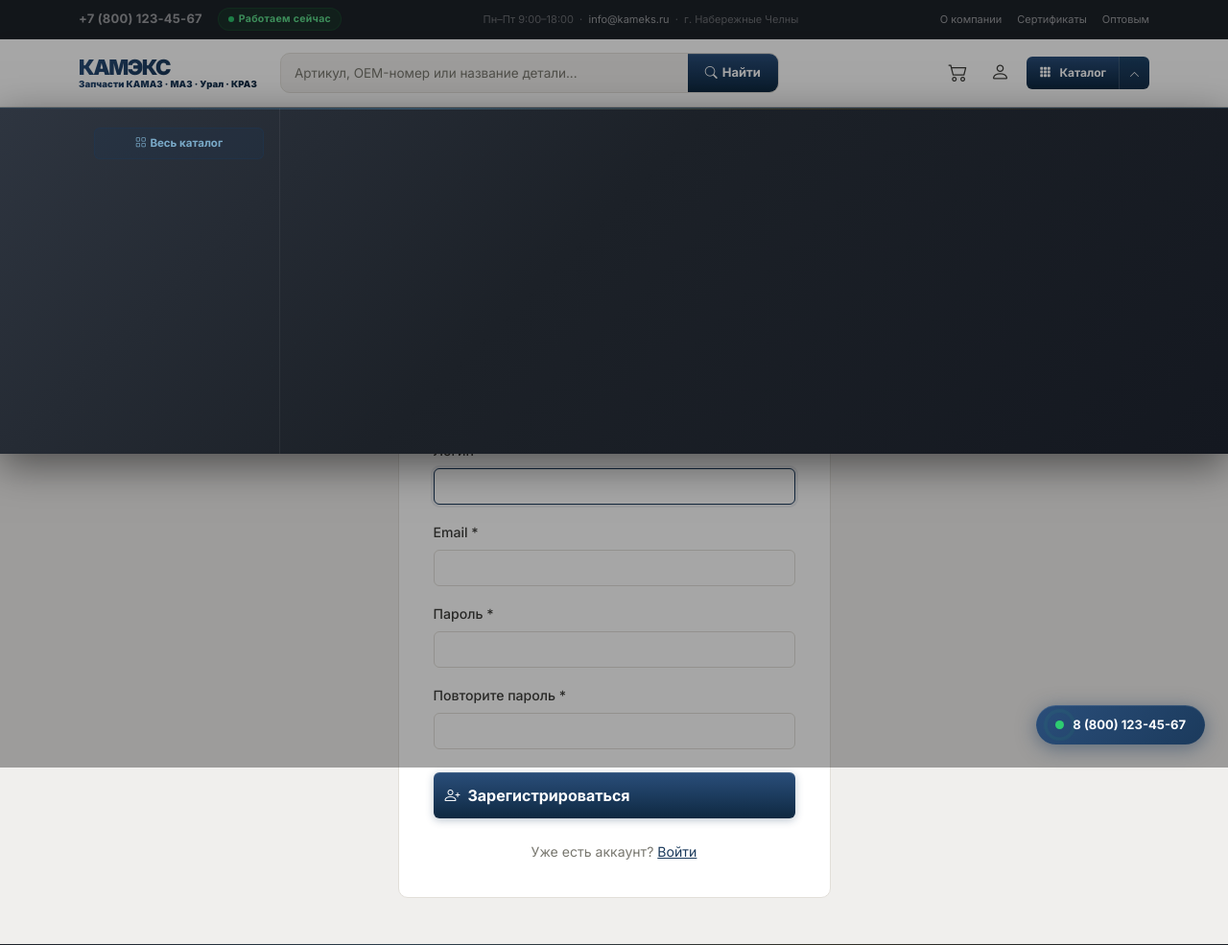
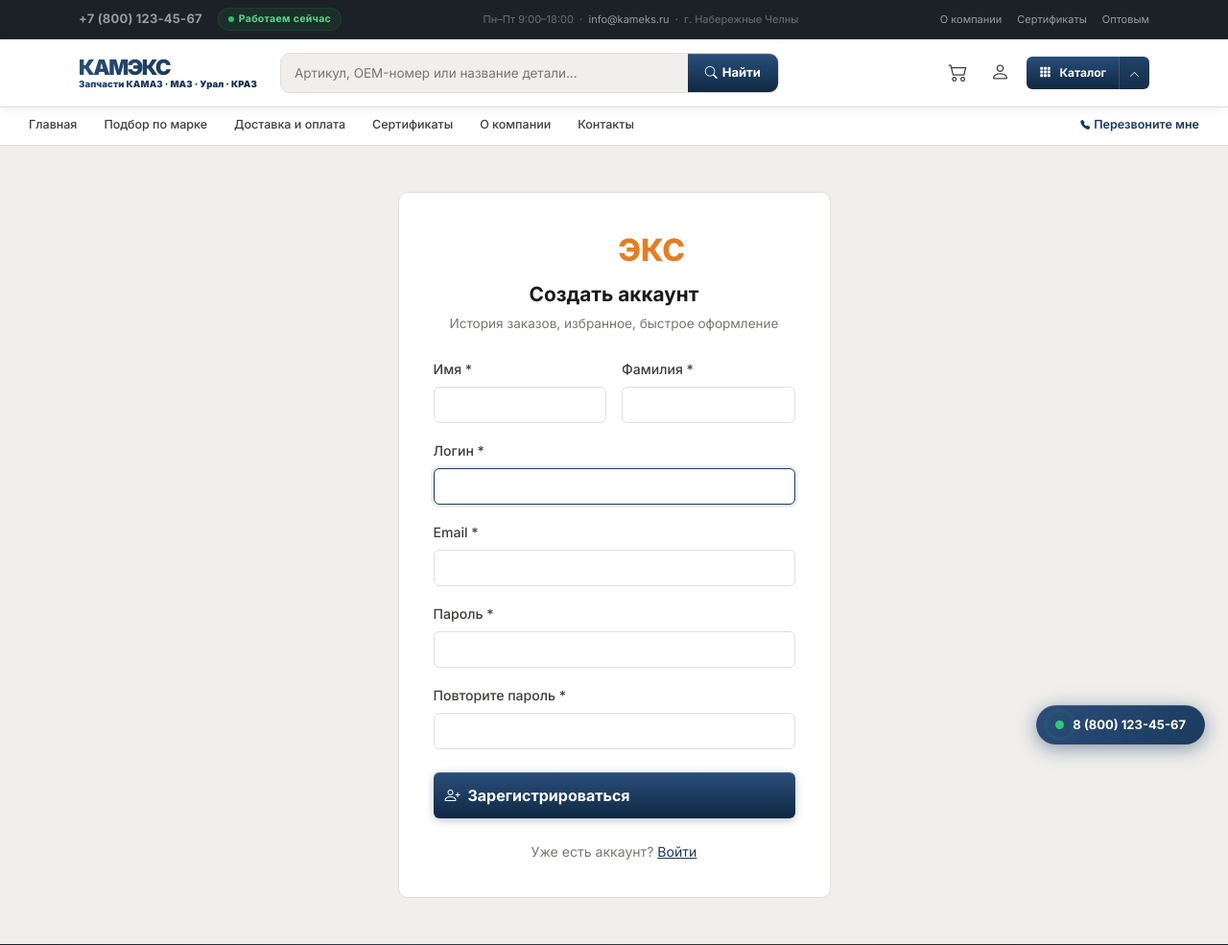
Before and after one commit to hunterkroks/kameks, a Django app: page /accounts/register/ in a window 1280 px wide, after a click that opens the changed part. Shown: the top 985 px of the page at 96% size. Run offline with Django 5.2, Linux system fonts and the light colour scheme; data that the repository does not hold is empty; parts of the project's set-up code (start-up, migrations or seed data) failed here and were passed over.

Commit message:
Update site

```diff
--- a/static/js/main.js
+++ b/static/js/main.js
@@ -143,7 +143,6 @@ document.addEventListener('DOMContentLoaded', function () {
       return r.json().then(function(data) {
         if (r.status === 401 && data.redirect) {
           showToast('Войдите в аккаунт, чтобы добавить товар в корзину', 'danger');
-          setTimeout(function() { window.location.href = data.redirect; }, 1500);
           throw new Error('unauthenticated');
         }
         return data;
@@ -229,7 +228,6 @@ document.addEventListener('DOMContentLoaded', function () {
   window.toggleFavorite = function(btn, productId) {
     if (!window.KAMEKS_USER) {
       showToast('Войдите в аккаунт, чтобы добавить в избранное', 'danger');
-      setTimeout(function() { window.location.href = '/accounts/login/'; }, 1500);
       return;
     }
     const icon = btn.querySelector('i');
--- a/templates/base.html
+++ b/templates/base.html
@@ -39,7 +39,7 @@
   {% include 'includes/footer.html' %}
 
   <!-- Оверлей мега-меню -->
-  <div id="mega-overlay" class="mega-overlay" aria-hidden="true"></div>
+  <div id="mega-overlay" class="mega-overlay" aria-hidden="true" style="display:none;"></div>
 
   <!-- Плавающий телефон -->
   <a href="tel:+78001234567" class="float-phone" title="Позвонить нам">
--- a/templates/includes/navbar.html
+++ b/templates/includes/navbar.html
@@ -145,7 +145,7 @@
 <!-- ════════════════════════════════════════
      МЕГА-МЕНЮ — выпадает под шапкой (position:fixed, top задаётся JS)
      ════════════════════════════════════════ -->
-<div id="mega-menu" class="mega-menu" aria-hidden="true">
+<div id="mega-menu" class="mega-menu" aria-hidden="true" style="display:none;">
   <div class="mega-inner container">
 
     <!-- Левая колонка: разделы первого уровня -->
```
